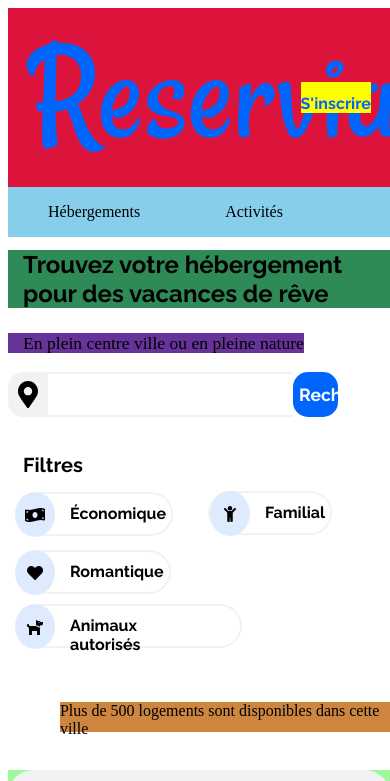
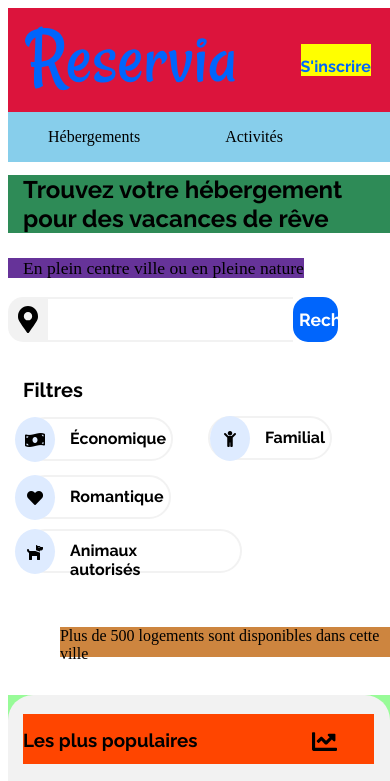
Before and after one commit to mica92/MichelBwana_2_30032021, a plain HTML site: page reservia.html in a window 390 px wide. Shown: the top 781 px of the page. Drawn offline with Linux system fonts and the light colour scheme; a web font is replaced by a local one.

Commit message:
dernières fintions responsive design -partie2

```diff
--- a/reservia.css
+++ b/reservia.css
@@ -857,7 +857,7 @@ MEDIA QUERIES
             margin-left: 15px;
         }
         .logo img {
-            block-size: 175px;
+            block-size: 100px;
         }
         .inscription {
             background-color: yellow;
```
Lines whose indentation alone changed are shown as unchanged.
